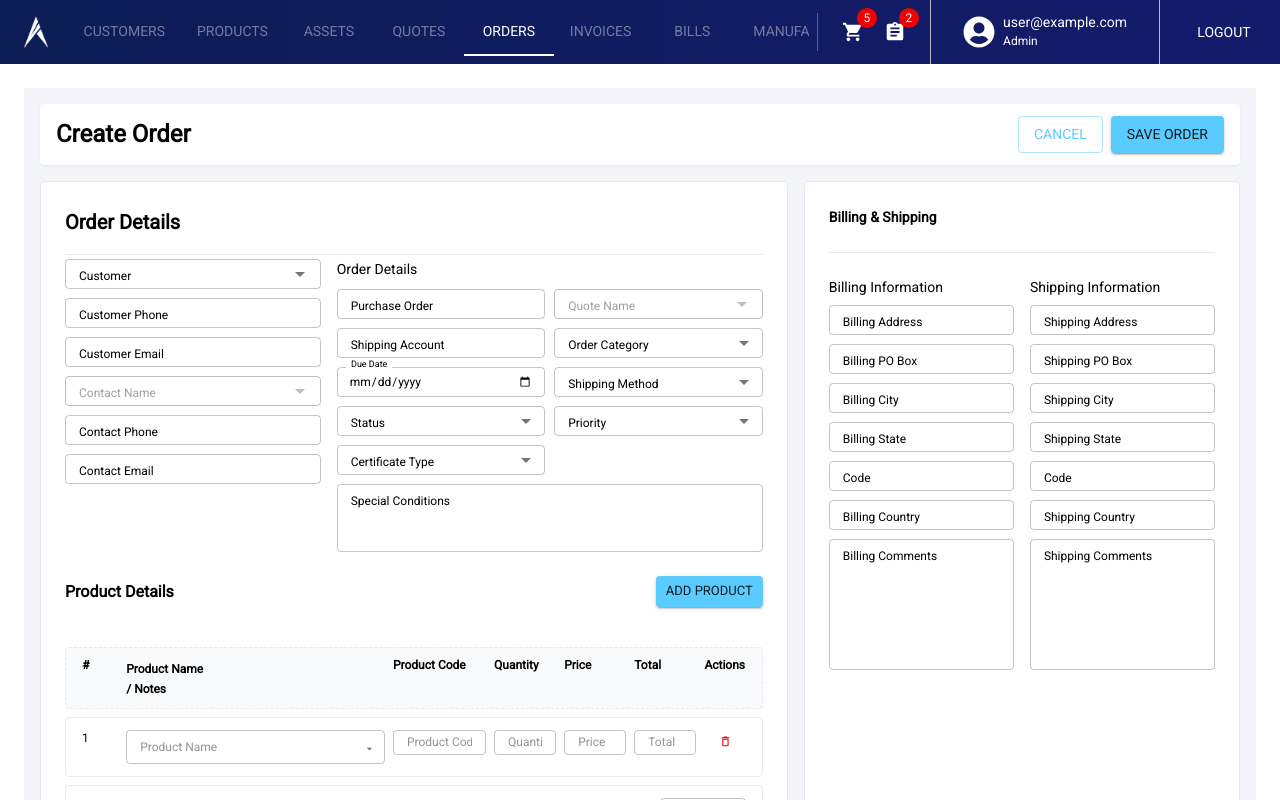
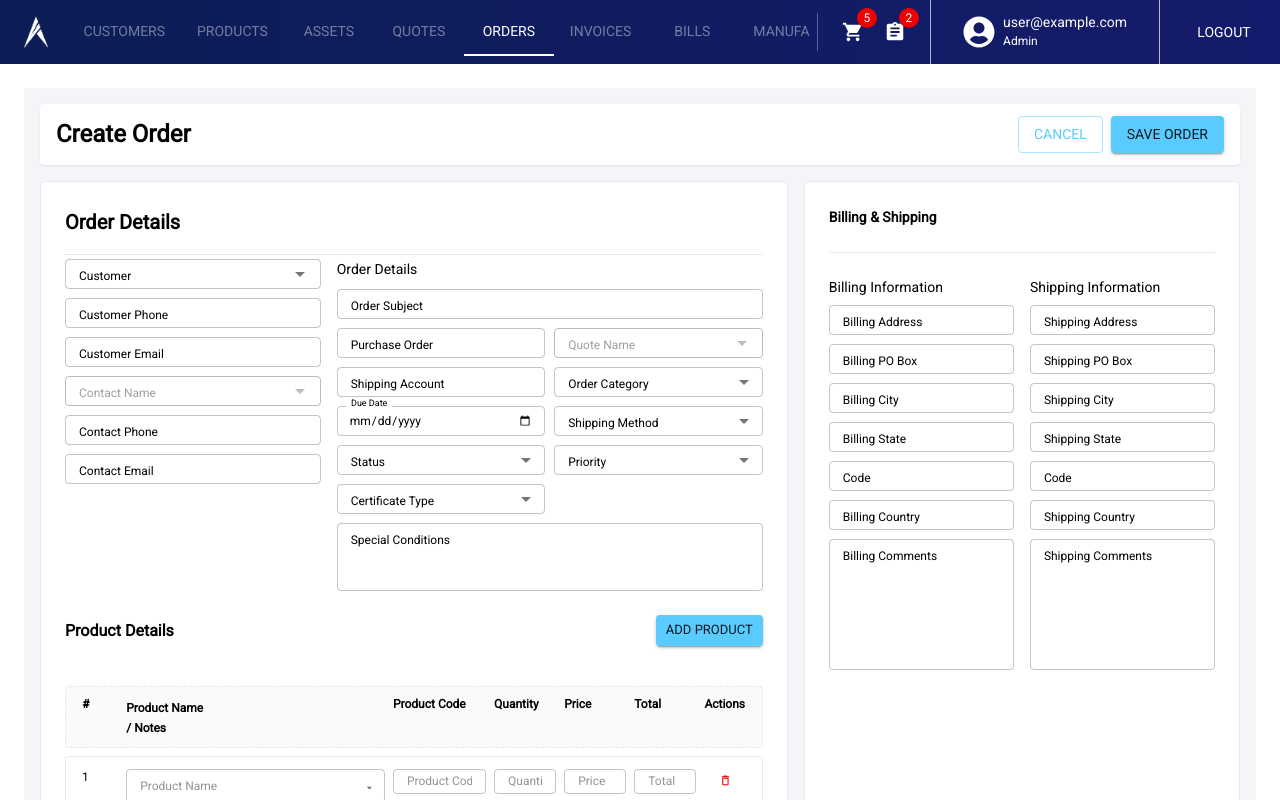
Before and after one commit to Aginova-gpt/crm-ai-frontend, a Next.js app: page /dashboard/orders/add-order in a window 1280 px wide. Shown: the top 800 px of the page. Built offline with nearby package versions, Linux system fonts and the light colour scheme.

Commit message:
Bug fix
Missing order subject

```diff
--- a/src/app/dashboard/orders/components/OrderForm.tsx
+++ b/src/app/dashboard/orders/components/OrderForm.tsx
@@ -1421,6 +1421,18 @@ export default function OrderForm(props: OrderFormProps = {}) {
                                 >
                                     Order Details
                                 </Typography>
+                                <TextField
+                                    fullWidth
+                                    size="small"
+                                    label="Order Subject"
+                                    value={orderSubject}
+                                    onChange={(e) => {
+                                        setOrderSubject(e.target.value);
+                                        if (orderSubjectError) setOrderSubjectError("");
+                                    }}
+                                    error={!!orderSubjectError}
+                                    helperText={orderSubjectError || ""}
+                                />
                                 <Box
                                     sx={{
                                         display: "grid",
```
